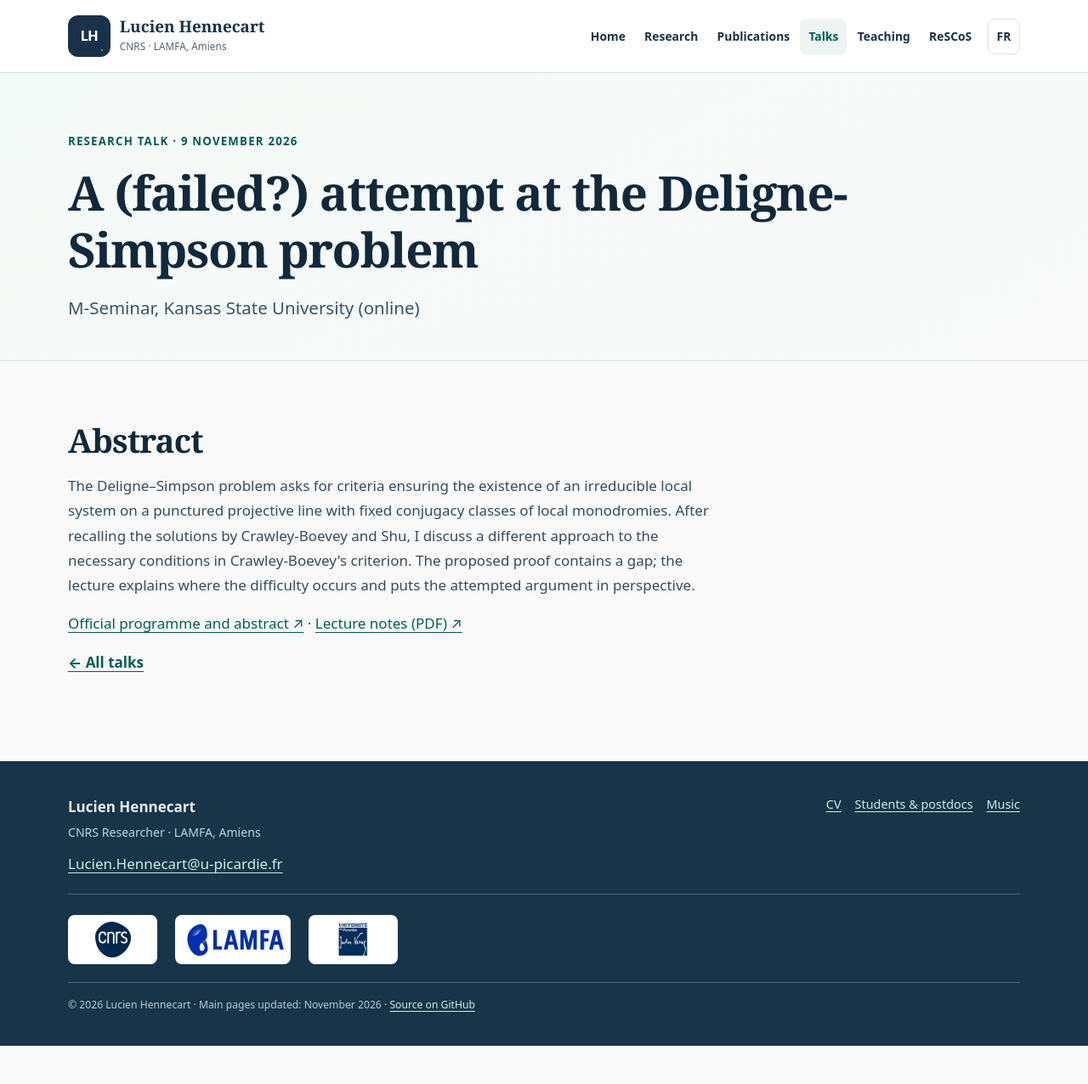
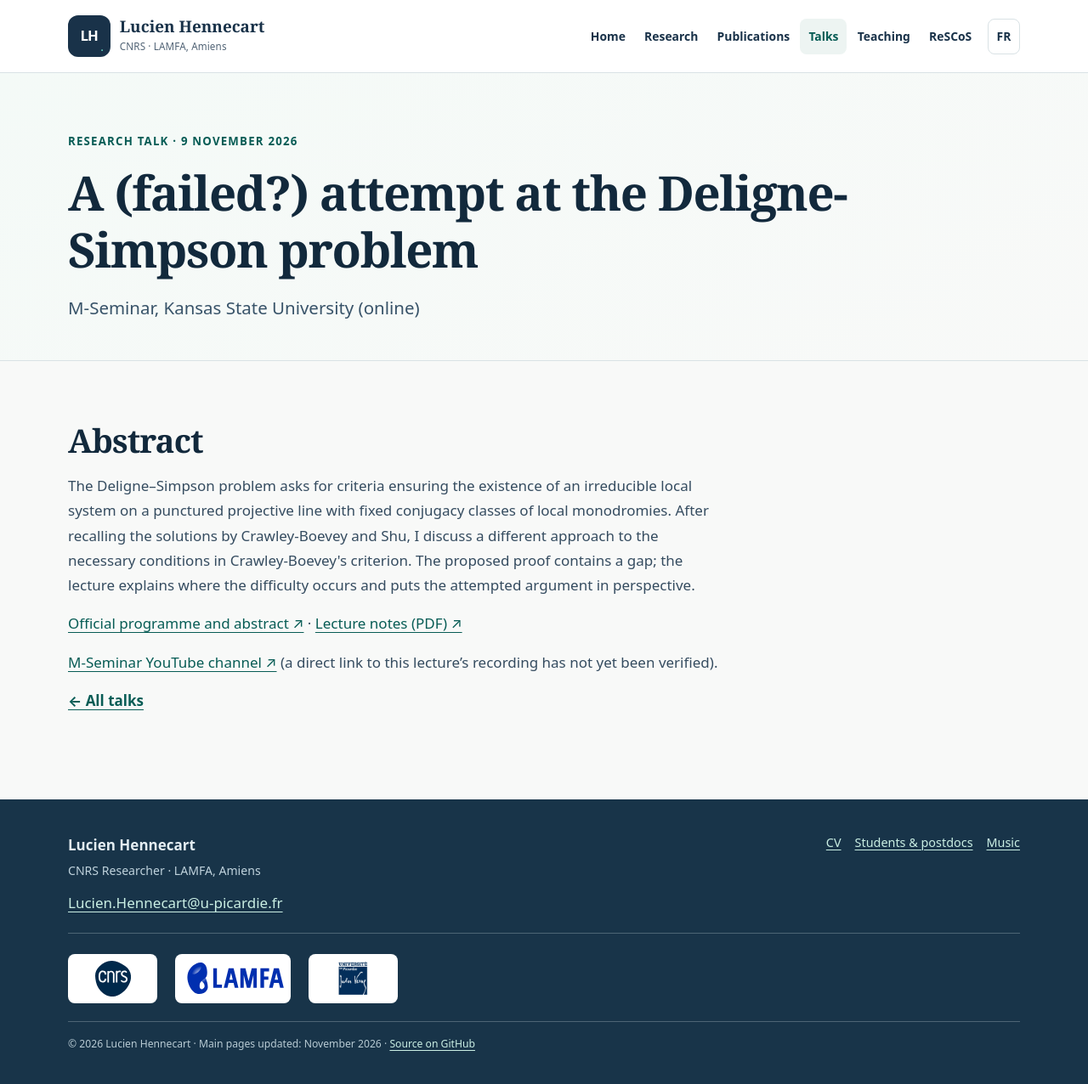
Before and after one commit to hennlu/hennlu.github.io, a Jekyll site: the page built from kansas-9-november-2026.html, in a window 1280 px wide. Shown: the whole page at 85% size. Built offline with Jekyll 4.4.1, drawn with Linux system fonts in a browser that asks for light colours; before the commit the page ends 1231 px from its top, so only the background shows below that.

Commit message:
Add video information to kansas-9-november-2026.html

```diff
--- a/kansas-9-november-2026.html
+++ b/kansas-9-november-2026.html
@@ -11,5 +11,6 @@ alternate: /talks-fr.html
 <h2>Abstract</h2>
 <p>The Deligne–Simpson problem asks for criteria ensuring the existence of an irreducible local system on a punctured projective line with fixed conjugacy classes of local monodromies. After recalling the solutions by Crawley-Boevey and Shu, I discuss a different approach to the necessary conditions in Crawley-Boevey's criterion. The proposed proof contains a gap; the lecture explains where the difficulty occurs and puts the attempted argument in perspective.</p>
 <p><a href="https://events.k-state.edu/event/m-seminar-a-failed-attempt-at-the-deligne-simpson-problem">Official programme and abstract ↗</a> · <a href="https://www.math.ksu.edu/research/research-centers/m-center/hennecart_nov26_1.pdf">Lecture notes (PDF) ↗</a></p>
+<p><a href="https://www.youtube.com/channel/UCTiMr5vapeGsVFgW2Pio7NA">M-Seminar YouTube channel ↗</a> (a direct link to this lecture’s recording has not yet been verified).</p>
 <p><a class="text-link" href="/Talks.html">← All talks</a></p>
 </div></div></section>
```
